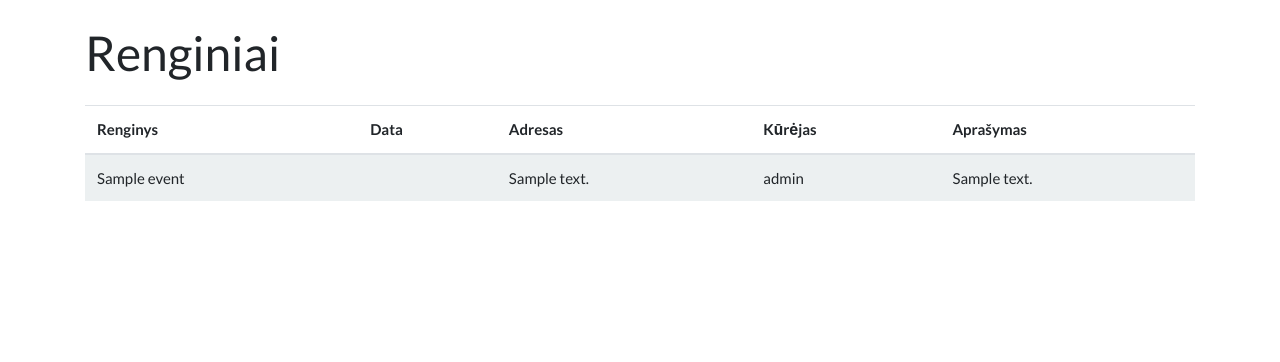
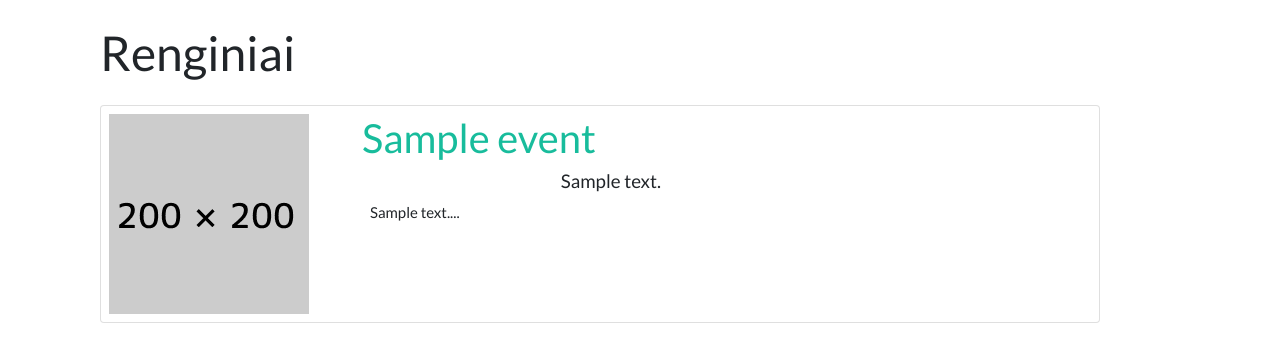
Before and after one commit to Mentel/Semestro-projektas, a Symfony app: template templates/event/list.html.twig in a window 1280 px wide. Shown: the part 55-417 px from the top of the page. Run offline with Twig, Linux system fonts and the light colour scheme; the template is opened without the code that fills it: most values are stand-ins (such as "Sample title", 1, 10 or a date in 2020); some libraries are stand-ins or nearby versions.

Commit message:
Atnaujintas renginiu sarasas

```diff
--- a/templates/event/list.html.twig
+++ b/templates/event/list.html.twig
@@ -3,28 +3,40 @@
 {% block title %}Renginių sąrašas{% endblock %}
 
 {% block body %}
+    <div class="container">
     <h1 class="mb-4">Renginiai</h1>
-
-    <table class="table table-hover table-striped">
-        <thead>
-            <tr>
-                <th scope="col">Renginys</th>
-                <th scope="col">Data</th>
-                <th scope="col">Adresas</th>
-                <th scope="col">Kūrėjas</th>
-                <th scope="col">Aprašymas</th>
-            </tr>
-        </thead>
-        <tbody>
-            {% for event in events %}
-                <tr>
-                    <td>{{ event.name }}</td>
-                    <td>{{ event.date.format('Y-m-d H:i') }}</td>
-                    <td>{{ event.address }}</td>
-                    <td>admin</td>
-                    <td>{{ event.description }}</td>
-                </tr>
-            {% endfor %}
-        </tbody>
-    </table>
+        {% for event in events %}
+            <div class="card mb-3" style="max-width: 1000px; min-width: 1000px">
+                <div class="card-body p-2">
+                    <div class="row">
+                        <div class="col-3">
+                            <img src="{{ asset('images/placeholder.png') }}">
+                        </div>
+                        <div class="col">
+                            <div class="row">
+                                <div class="col">
+                                    <a href="#"><h2><div class="text-truncate" style="max-width: 700px">{{ event.name }}</div></h2></a>
+                                </div>
+                            </div>
+                            <div class="row">
+                                <div class="ml-4 col-3 p-0">
+                                    <h5>{{ event.date.format('Y-m-d H:i') }}</h5>
+                                </div>
+                                <div class="col p-0">
+                                    <h5>{{ event.address }}</h5>
+                                </div>
+                            </div>
+                            <div class="row">
+                                <div class="col ml-2">
+                                    <div class="text-justify" style="max-width: 680px">
+                                        {{ event.description[:450] }}...
+                                    </div>
+                                </div>
+                            </div>
+                        </div>
+                    </div>
+                </div>
+            </div>
+        {% endfor %}
+    </div>
 {% endblock %}
```
Also changed, not shown: public/images/placeholder.png (added).
